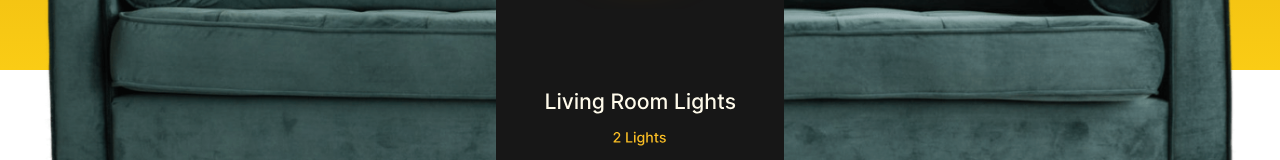
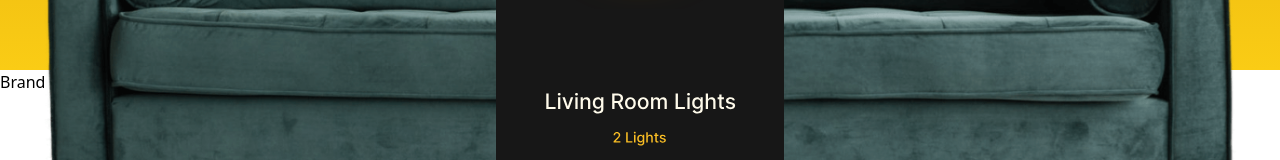
Before and after one commit to Qreamville/Furniture-Rental, a React (Create React App) app: page / in a window 1280 px wide. Shown: the part 648-808 px from the top of the page. Built offline with nearby package versions, Linux system fonts and the light colour scheme.

Commit message:
Create brand components

```diff
--- a/src/App.js
+++ b/src/App.js
@@ -1,10 +1,11 @@
-import { Hero, Navbar } from "./components"
+import { Brand, Hero, Navbar } from "./components"
 
 function App() {
   return (
     <>
       <Navbar />
       <Hero />
+      <Brand />
     </>
   );
 }
--- /dev/null
+++ b/src/components/brand/Brand.jsx
@@ -0,0 +1,7 @@
+import React from "react";
+
+const Brand = () => {
+  return <div>Brand</div>;
+};
+
+export default Brand;
--- a/src/components/index.js
+++ b/src/components/index.js
@@ -1,2 +1,3 @@
 export { default as Navbar } from "./navbar/Navbar"
 export { default as Hero } from './hero/Hero'
+export { default as Brand } from './brand/Brand'
```
